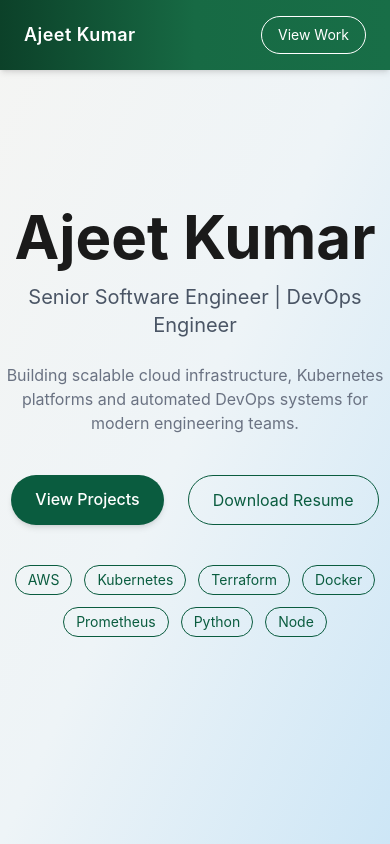
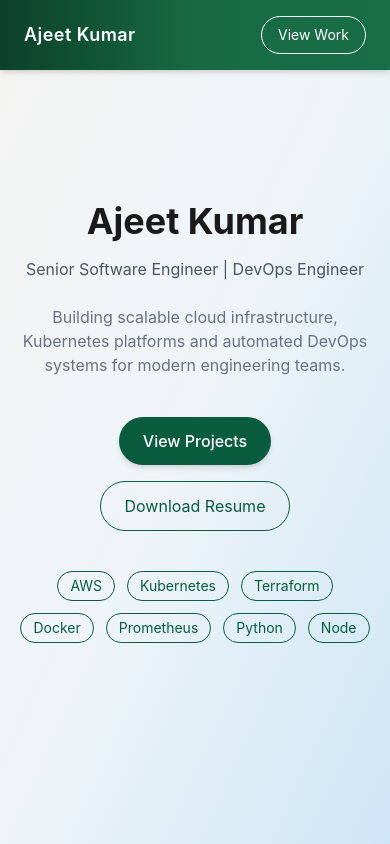
Before and after one commit to Kakrottt/arc-reactor, a React (Vite) app: page / in a window 390 px wide. Shown: the top 844 px of the page. Built offline with nearby package versions, Linux system fonts and the light colour scheme.

Commit message:
Update Hero and Projects components for responsive design adjustments

```diff
--- a/src/components/Hero.jsx
+++ b/src/components/Hero.jsx
@@ -65,14 +65,14 @@ export default function Hero() {
         initial={{ opacity: 0, y: 40 }}
         animate={{ opacity: 1, y: 0 }}
         transition={{ duration: 1 }}
-        className="relative z-10"
+        className="relative z-10 px-4"
       >
 
-        <h1 className="text-6xl font-bold mb-4 text-[#1a1a1a]">
+        <h1 className="text-4xl sm:text-6xl font-bold mb-4 text-[#1a1a1a]">
           Ajeet Kumar
         </h1>
 
-        <h2 className="text-xl text-gray-600 mb-6">
+        <h2 className="text-base sm:text-xl text-gray-600 mb-6">
           Senior Software Engineer | DevOps Engineer
         </h2>
 
@@ -81,7 +81,7 @@ export default function Hero() {
           automated DevOps systems for modern engineering teams.
         </p>
 
-        <div className="flex justify-center gap-6">
+        <div className="flex flex-wrap justify-center gap-4">
 
           <motion.a
             whileHover={{ scale: 1.05 }}
--- a/src/components/Projects.jsx
+++ b/src/components/Projects.jsx
@@ -5,7 +5,7 @@ export default function Projects() {
   return (
     <section
       id="projects"
-      className="relative min-h-screen flex items-center justify-center overflow-hidden py-24 px-24"
+      className="relative min-h-screen flex items-center justify-center overflow-hidden py-24 px-4 md:px-24"
     >
       {/* Background gradient */}
       <div
```
